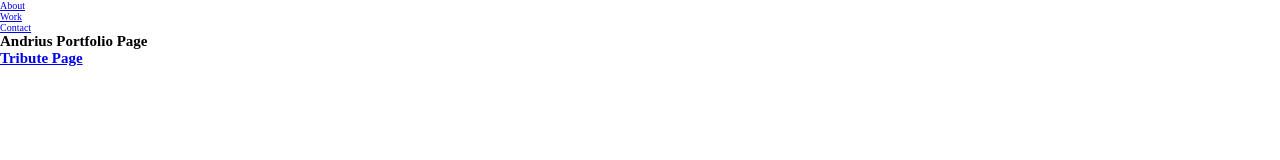
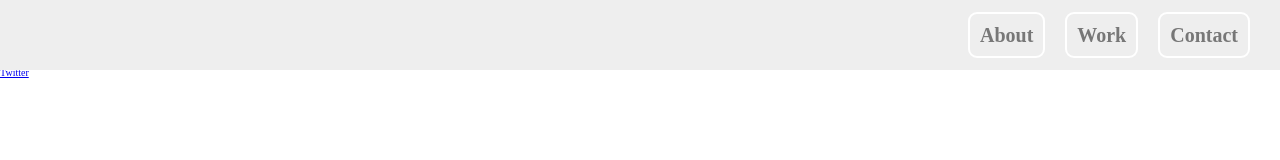
Before and after one commit to andrius-siup/fcc-personal-portfolio, a plain HTML site: page index.html in a window 1280 px wide. Drawn offline with Linux system fonts and the light colour scheme.

Commit message:
Created sticky navbar, colored, pushed links to right

```diff
--- a/assets/css/style.css
+++ b/assets/css/style.css
@@ -9,3 +9,42 @@ html {
   font-size: 62.5%;
   box-sizing: border-box;
 }
+
+#navbar {
+  width: 100vw;
+  height: 7rem;
+  background-color: #eee;
+
+  display: flex;
+  flex-direction: column;
+  justify-content: center;
+  align-items: flex-end;
+}
+
+#navbar ul {
+  display: flex;
+  flex-direction: row;
+  gap: 2rem;
+  justify-content: end;
+
+  margin-top: 0;
+  padding-right: 3rem;
+  list-style: none;
+}
+
+.nav-link {
+  font-size: 2rem;
+  font-weight: 700;
+  color: #777;
+  text-decoration: none;
+  padding: 1rem;
+
+  border: 2px solid #fff;
+  border-radius: 9px;
+}
+
+.sticky {
+  position: fixed;
+  top: 0;
+  left: 0;
+}
--- a/index.html
+++ b/index.html
@@ -8,12 +8,12 @@
     <link rel="stylesheet" href="assets/css/style.css" />
   </head>
   <body>
-    <header>
+    <header class="sticky">
       <nav id="navbar">
         <ul>
-          <li><a href="#">About</a></li>
-          <li><a href="#">Work</a></li>
-          <li><a href="#">Contact</a></li>
+          <li><a class="nav-link" href="#">About</a></li>
+          <li><a class="nav-link" href="#projects">Work</a></li>
+          <li><a class="nav-link" href="#">Contact</a></li>
         </ul>
       </nav>
     </header>
@@ -27,6 +27,23 @@
         </div>
       </section>
     </main>
-    <footer></footer>
+    <footer>
+      <div>
+        <ul>
+          <li>
+            <a id="profile-link" href="#" target="_blank">Github</a>
+          </li>
+          <li>
+            <a href="#" target="_blank">LinkedIn</a>
+          </li>
+          <li>
+            <a href="#" target="_blank">Facebook</a>
+          </li>
+          <li>
+            <a href="#" target="_blank">Twitter</a>
+          </li>
+        </ul>
+      </div>
+    </footer>
   </body>
 </html>
```
